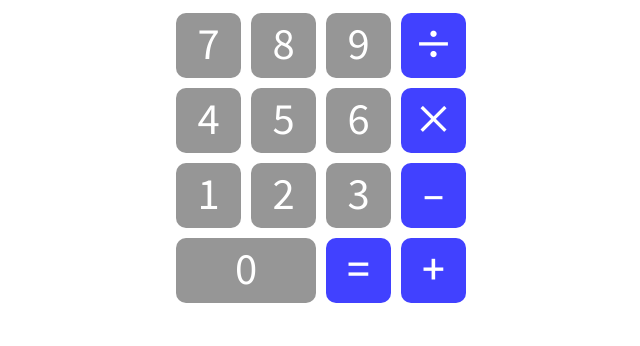
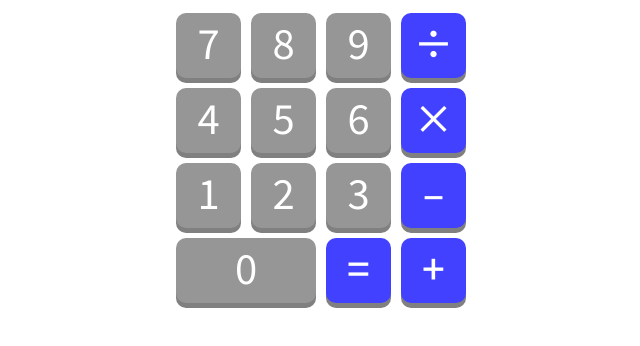
Before and after one commit to asdf-111/WebCalculate, a plain HTML site: page index.html in a window 1280 px wide. Shown: the whole page, without its empty margins (319-959 px from the left). Drawn offline with Linux system fonts and the light colour scheme.

Commit message:
Change Curor on Button & Shadow Effect

```diff
--- a/style.css
+++ b/style.css
@@ -19,6 +19,13 @@ div {
 .button {
     font-size: 40px;
     text-align: center;
+    cursor: pointer;
+    box-shadow: 0 5px grey;
+}
+
+.button:active {
+    box-shadow: 0 2.5px grey;
+    transform: translateY(4px);
 }
 
 .number {
```
